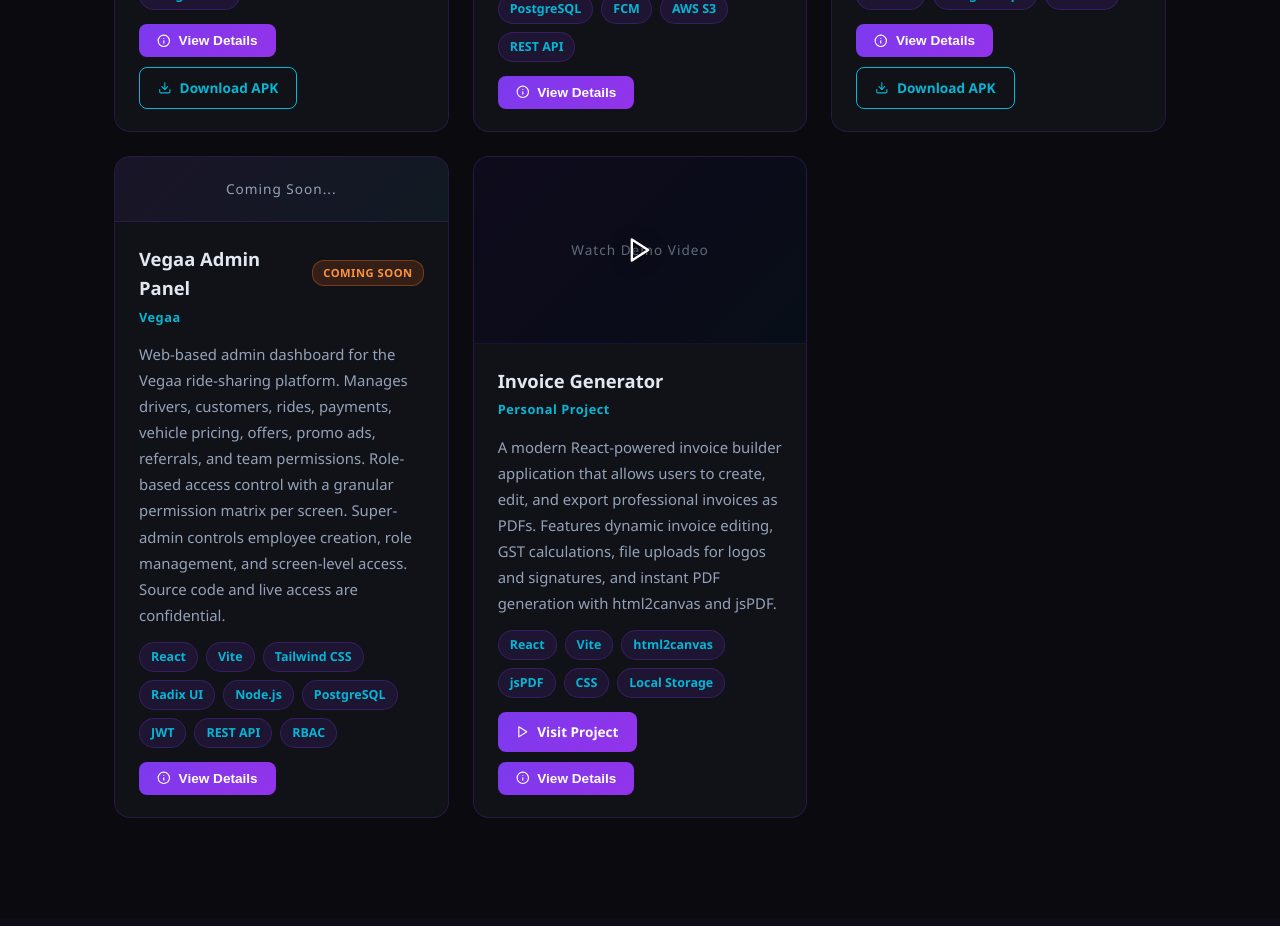
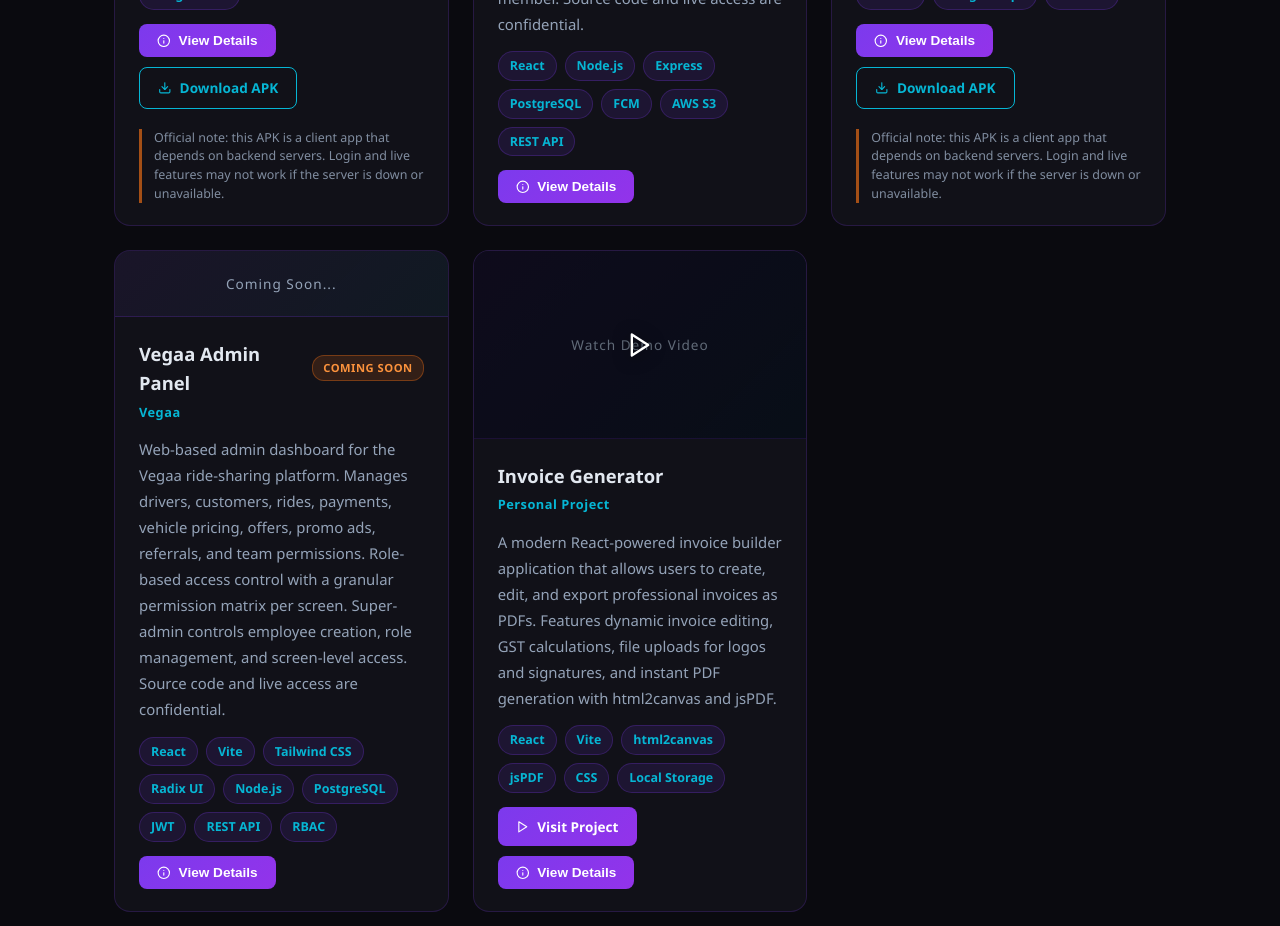
Before and after one commit to ram294167/portfolio, a React app: page / in a window 1280 px wide. Shown: the part 4300-5226 px from the top of the page. Built offline with nearby package versions, Linux system fonts and the light colour scheme; the HTML template or start-up script is replaced by a standard one.

Commit message:
removed node_modules and dist

```diff
--- a/src/components/Projects.jsx
+++ b/src/components/Projects.jsx
@@ -9,7 +9,7 @@
     title: 'CoreFix Partner',
     company: 'CoreFix',
     description:
-      'Service professional app for mechanics, plumbers & electricians. Auth — login, Google Sign-In, OTP-based password reset. Jobs — receive nearby requests with 30s timer, full lifecycle (accept → navigate → OTP complete). Location — live GPS tracking, Google Maps navigation. Earnings — wallet, payment history, bank withdrawal. Documents — uploads via AWS S3. Notifications — real-time push via FCM.',
+      'Service professional app for mechanics, plumbers & electricians. Auth — login, Google Sign-In, OTP-based password reset. Jobs — receive nearby requests with 30s timer, full lifecycle (accept → navigate → OTP complete). Location — live GPS tracking, Google Maps navigation. Earnings — wallet, payment history, bank withdrawal. Documents — uploads via AWS S3. Notifications — real-time push via FCM. Note: demo not available publicly due to official release timing and privacy concerns.',
     tags: ['React Native', 'Node.js', 'Express', 'PostgreSQL', 'Firebase FCM', 'AWS S3', 'Google Maps', 'Google Auth'],
     video: '',
     apk: '/corefix-partner.apk',
@@ -414,9 +414,14 @@
                     </>
                   )}
                   {project.apk && (
-                    <a href={project.apk} download className="btn btn-outline">
-                      <FiDownload /> Download APK
-                    </a>
+                    <>
+                      <a href={project.apk} download className="btn btn-outline">
+                        <FiDownload /> Download APK
+                      </a>
+                      <div className="apk-warning">
+                        Official note: this APK is a client app that depends on backend servers. Login and live features may not work if the server is down or unavailable.
+                      </div>
+                    </>
                   )}
                 </div>
               </div>
@@ -500,6 +505,15 @@
         }
         .project-links { display: flex; gap: 10px; flex-wrap: wrap; margin-top: auto; }
         .project-links .btn { font-size: 0.85rem; padding: 9px 18px; }
+        .apk-warning {
+          margin-top: 10px;
+          color: var(--text-muted);
+          font-size: 0.78rem;
+          line-height: 1.5;
+          border-left: 3px solid rgba(249,115,22,0.75);
+          padding-left: 12px;
+          opacity: 0.85;
+        }
 
         /* Video Modal */
         .modal-overlay {
```
